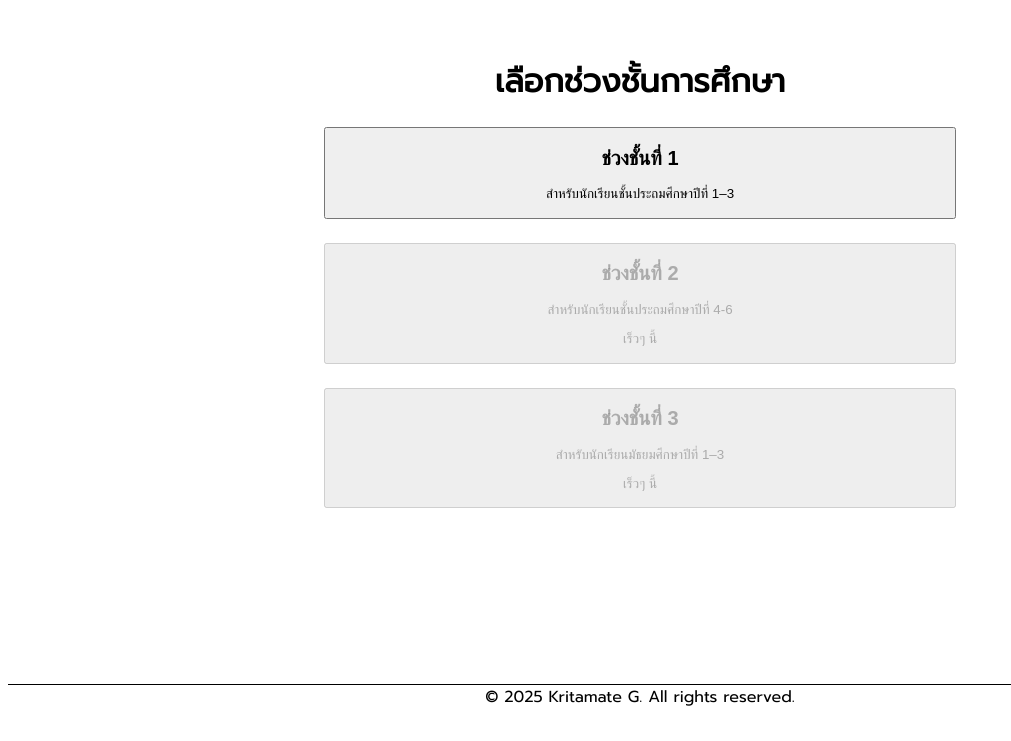
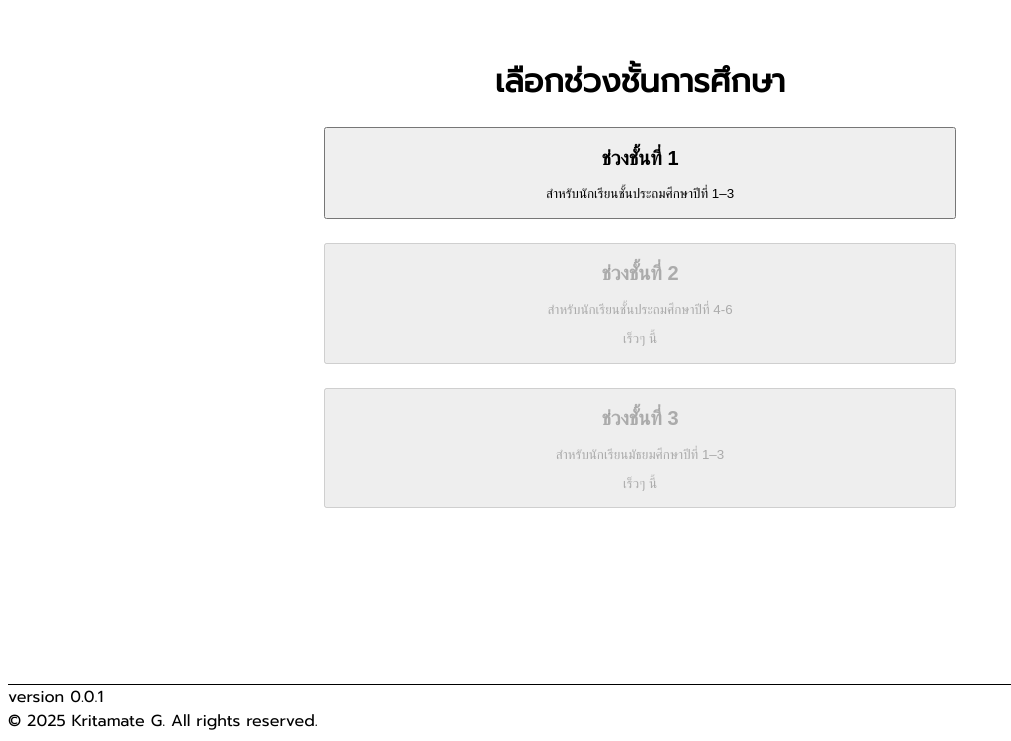
Before and after one commit to kritamategunt/q-a_thai_mp, a React (Vite) app: page / in a window 1280 px wide. Shown: the part 167-908 px from the top of the page, without its empty margins (0-1011 px from the left). Before the commit the page ends 884 px from the top, so only its background shows below. Built offline with nearby package versions, Linux system fonts and the light colour scheme.

Commit message:
release: 0.0.1

```diff
--- a/src/layouts/applicationLayout.tsx
+++ b/src/layouts/applicationLayout.tsx
@@ -24,9 +24,9 @@ export default function ApplicationLayout() {
                 <div className="mx-auto flex max-w-7xl items-center justify-between px-4 py-3">
                     <h1 className="text-xl font-semibold">{labelHeader()}</h1>
                     <nav className="space-x-4">
-                       {window.location.pathname !== '/' && (
-                           <a href="/" className="text-blue-500 hover:underline">หน้าแรก</a>
-                       )}
+                        {window.location.pathname !== '/' && (
+                            <a href="/" className="text-blue-500 hover:underline">หน้าแรก</a>
+                        )}
                     </nav>
                 </div>
             </header>
@@ -40,8 +40,9 @@ export default function ApplicationLayout() {
             </main>
 
             {/* 🔹 Footer */}
-            <footer className="mt-auto bg-white border-t">
-                <div className="mx-auto max-w-7xl px-4 py-3 text-center text-sm text-gray-500">
+            <footer className="mt-auto bg-white border-t justify-center py-4">
+                <div>version 0.0.1</div>
+                <div className="mx-auto max-w-7xl px-4 py-3 text-sm text-gray-500">
                     © {new Date().getFullYear()} Kritamate G. All rights reserved.
                 </div>
             </footer>
```
